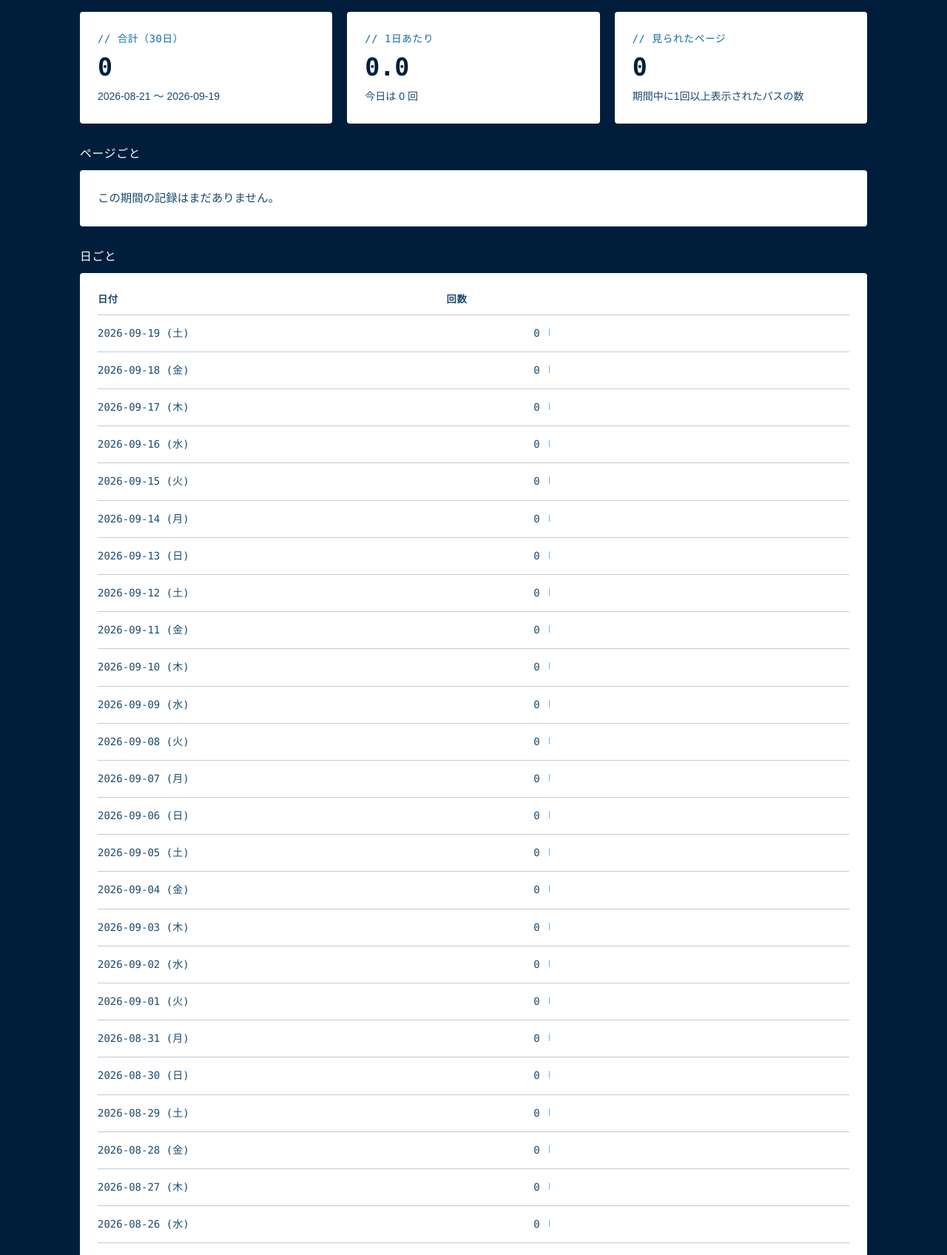
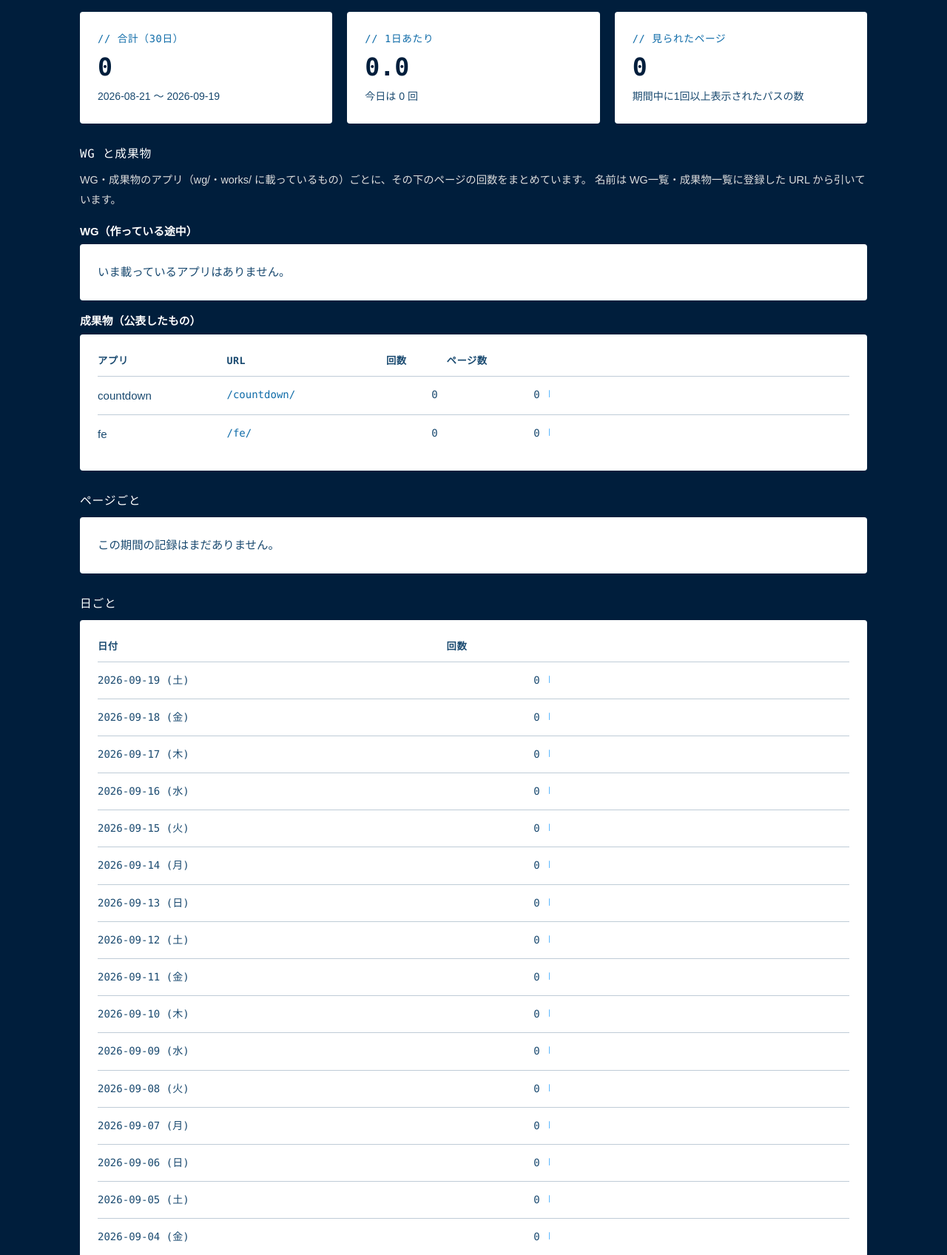
Before and after one commit to funITclub/homepage, a Django app: page /console/pageviews/?days=30 in a window 1280 px wide. Shown: the part 260-1956 px from the top of the page at 74% size. Run offline with Django 5.2, Linux system fonts and the light colour scheme; a user stored in the database is signed in; data comes from the database, SQL or seed files in the repository; tables that the repository leaves empty hold one stand-in row (values such as "Sample post").

Commit message:
コンソールのページビューに、WG と成果物ごとの回数を足す (#22)
/console/pageviews/ に「WG と成果物」の表を足し、wg/・works/ に載っている
アプリごとに、その URL の下のページの回数をまとめて出す。

- 記録の仕組みは変えない。パスごとの記録（console.PageView）を画面でまとめる
- 入れ子の URL（/welfare/ と /welfare/activity/）は長いほうに数える
- 期間中に見られていないアプリも 0 回として出す
- アプリの名前は WG一覧・成果物一覧に登録した URL から引く

Co-authored-by: MasateruHirano <hirahiratriangle@gmail.com>
Co-authored-by: Claude Opus 5.5 <noreply@anthropic.com>

```diff
--- /dev/null
+++ b/console/templates/console/_app_views.html
@@ -0,0 +1,29 @@
+{% comment %}WG・成果物のアプリごとの回数の表。app_rows に views.views_by_app() の行を渡す。{% endcomment %}
+{% if app_rows %}
+<div class="editor-table-wrap">
+    <table class="editor-table">
+        <thead>
+            <tr>
+                <th>アプリ</th>
+                <th>URL</th>
+                <th class="pv-num">回数</th>
+                <th class="pv-num">ページ数</th>
+                <th class="pv-bar-col"></th>
+            </tr>
+        </thead>
+        <tbody>
+            {% for app in app_rows %}
+            <tr>
+                <td>{{ app.title|default:app.name }}</td>
+                <td class="editor-date pv-path"><a href="{{ app.prefix }}" target="_blank" rel="noopener">{{ app.prefix }}</a></td>
+                <td class="editor-date pv-num">{{ app.n }}</td>
+                <td class="editor-date pv-num">{{ app.pages }}</td>
+                <td class="pv-bar-col"><span class="pv-bar" style="width: {{ app.percent }}%"></span></td>
+            </tr>
+            {% endfor %}
+        </tbody>
+    </table>
+</div>
+{% else %}
+<p class="editor-empty">いま載っているアプリはありません。</p>
+{% endif %}
--- a/console/templates/console/pageviews.html
+++ b/console/templates/console/pageviews.html
@@ -38,6 +38,18 @@
                 <span class="menu-desc">期間中に1回以上表示されたパスの数</span>
             </div>
         </div>
+
+        <h2 class="pv-heading">WG と成果物</h2>
+        <p class="editor-note">
+            WG・成果物のアプリ（wg/・works/ に載っているもの）ごとに、その下のページの回数をまとめています。
+            名前は WG一覧・成果物一覧に登録した URL から引いています。
+        </p>
+        {% for label, app_rows in app_groups %}
+        <h3 class="pv-subheading">{{ label }}</h3>
+        <div class="card">
+            {% include "console/_app_views.html" %}
+        </div>
+        {% endfor %}
 
         <h2 class="pv-heading">ページごと</h2>
         <div class="card">
--- a/console/views.py
+++ b/console/views.py
@@ -1,13 +1,66 @@
 # console/views.py
 
 from datetime import timedelta
+from urllib.parse import urlsplit
 
+from django.conf import settings
 from django.contrib.auth.mixins import LoginRequiredMixin
 from django.db.models import Sum
 from django.utils import timezone
 from django.views.generic import TemplateView
 
+from catalog.models import Wg, Work
+from config import subapps
+
 from .models import PageView
+
+
+def installed_apps():
+    """いま載っているサブアプリ。[(フォルダー, アプリ名, URL), …]（config/subapps.py）。"""
+    return subapps.discover(settings.BASE_DIR)
+
+
+def catalog_titles():
+    """URL のパス → WG・成果物の名前。一覧に登録した URL から、アプリに名前を付けるのに使う。"""
+    titles = []
+    for wg in Wg.objects.all():
+        titles += [(wg.app_url, f'{wg.code} {wg.name}'), (wg.link_url, f'{wg.code} {wg.name}')]
+    titles += [(work.url, work.title) for work in Work.objects.all()]
+    return [(urlsplit(url).path, title) for url, title in titles if url]
+
+
+def views_by_app(per_path):
+    """パスごとの回数を、サブアプリ（wg/・works/ の配下）ごとにまとめる。
+
+    入れ子のとき（/welfare/ と /welfare/activity/）は、長いほうの URL に数える。
+    期間中に1回も見られていないアプリも 0 回として出す。
+    戻り値は {'wg': [行, …], 'works': [行, …]}。行は回数の多い順。
+    """
+    apps = [
+        {'folder': folder, 'name': name, 'prefix': f'/{url}/', 'n': 0, 'pages': 0}
+        for folder, name, url in installed_apps()
+    ]
+    # 長い URL から当てる
+    by_length = sorted(apps, key=lambda app: len(app['prefix']), reverse=True)
+    for path, n in per_path.items():
+        for app in by_length:
+            if path.startswith(app['prefix']):
+                app['n'] += n
+                app['pages'] += 1
+                break
+
+    titles = catalog_titles()
+    grouped = {folder: [] for folder in subapps.FOLDERS}
+    for app in apps:
+        app['title'] = next(
+            (title for path, title in titles if path.startswith(app['prefix'])), '')
+        grouped[app['folder']].append(app)
+    for rows in grouped.values():
+        rows.sort(key=lambda app: (-app['n'], app['prefix']))
+        top = rows[0]['n'] if rows else 0
+        for app in rows:
+            app['percent'] = round(app['n'] * 100 / top) if top else 0
+    return grouped
 
 
 class ConsoleMixin(LoginRequiredMixin):
@@ -39,7 +92,7 @@ class IndexView(ConsoleMixin, TemplateView):
 
 
 class PageViewsView(ConsoleMixin, TemplateView):
-    """ページビュー数。期間の合計・日ごとの推移・ページごとの順位を出す。"""
+    """ページビュー数。期間の合計・WG と成果物ごと・ページごとの順位・日ごとの推移を出す。"""
 
     template_name = 'console/pageviews.html'
     section = 'pageviews'
@@ -76,10 +129,13 @@ class PageViewsView(ConsoleMixin, TemplateView):
                 'percent': round(count * 100 / peak) if peak else 0,
             })
 
-        ranking = list(
-            rows.values('path').annotate(n=Sum('count')).order_by('-n', 'path')[:self.RANKING_LIMIT]
-        )
+        per_path = dict(rows.values('path').annotate(n=Sum('count')).values_list('path', 'n'))
+        ranking = [
+            {'path': path, 'n': n}
+            for path, n in sorted(per_path.items(), key=lambda item: (-item[1], item[0]))
+        ][:self.RANKING_LIMIT]
         top = ranking[0]['n'] if ranking else 0
+        apps = views_by_app(per_path)
         for row in ranking:
             row['percent'] = round(row['n'] * 100 / top) if top else 0
 
@@ -93,6 +149,8 @@ class PageViewsView(ConsoleMixin, TemplateView):
             'average': round(sum(per_day.values()) / days, 1),
             'daily': daily,
             'ranking': ranking,
-            'page_count': rows.values('path').distinct().count(),
+            'page_count': len(per_path),
+            'apps': apps,
+            'app_groups': [('WG（作っている途中）', apps['wg']), ('成果物（公表したもの）', apps['works'])],
         })
         return context
--- a/static/css/funitclub.css
+++ b/static/css/funitclub.css
@@ -1514,6 +1514,12 @@ a:hover {
     margin: 32px 0 12px;
 }
 
+.pv-subheading {
+    font-size: .85rem;
+    font-weight: 600;
+    margin: 20px 0 8px;
+}
+
 .pv-path {
     word-break: break-all;
     white-space: normal;
```
Also changed, not shown: console/tests.py (+65 -0 lines), README.md.
